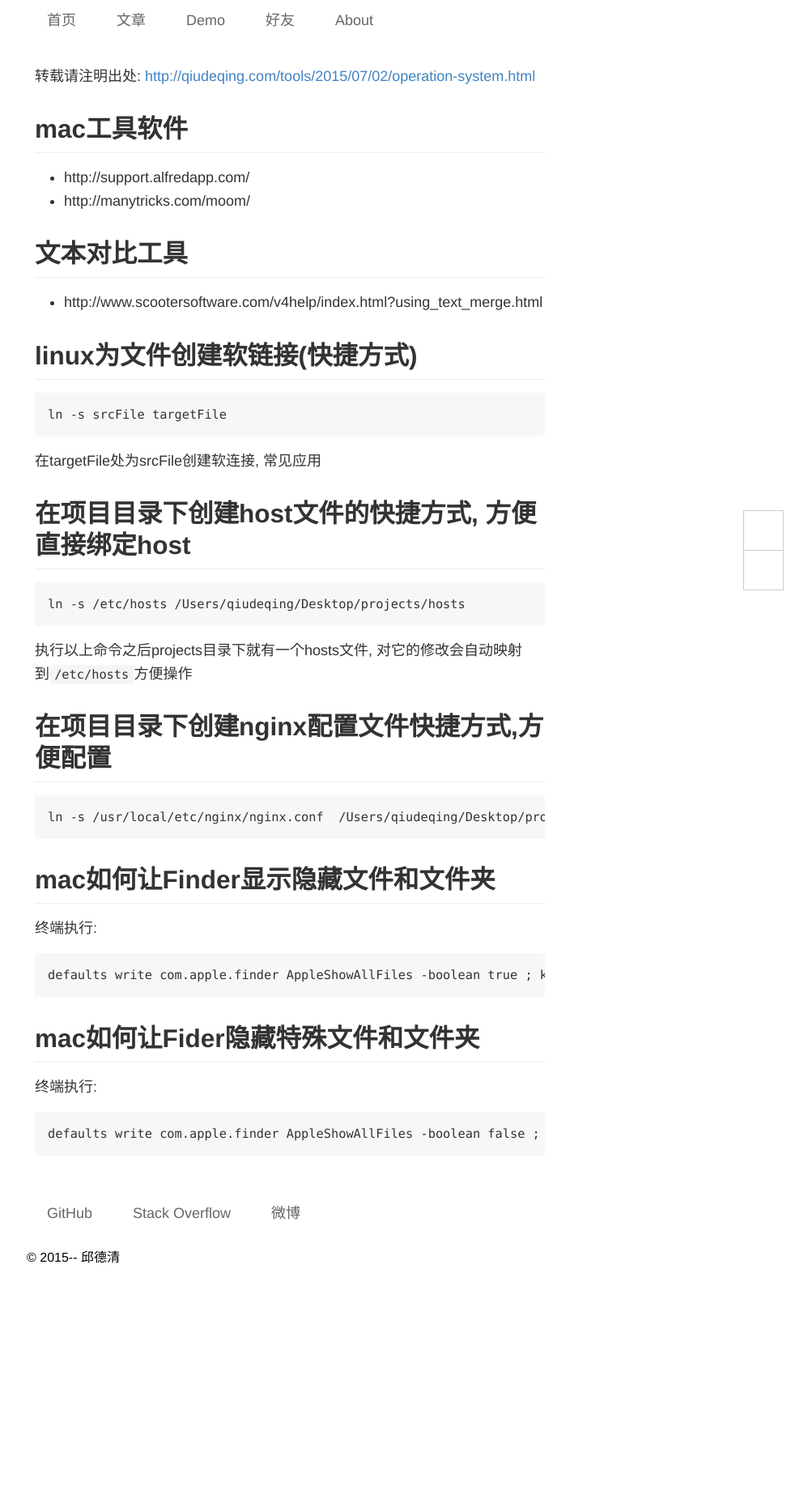
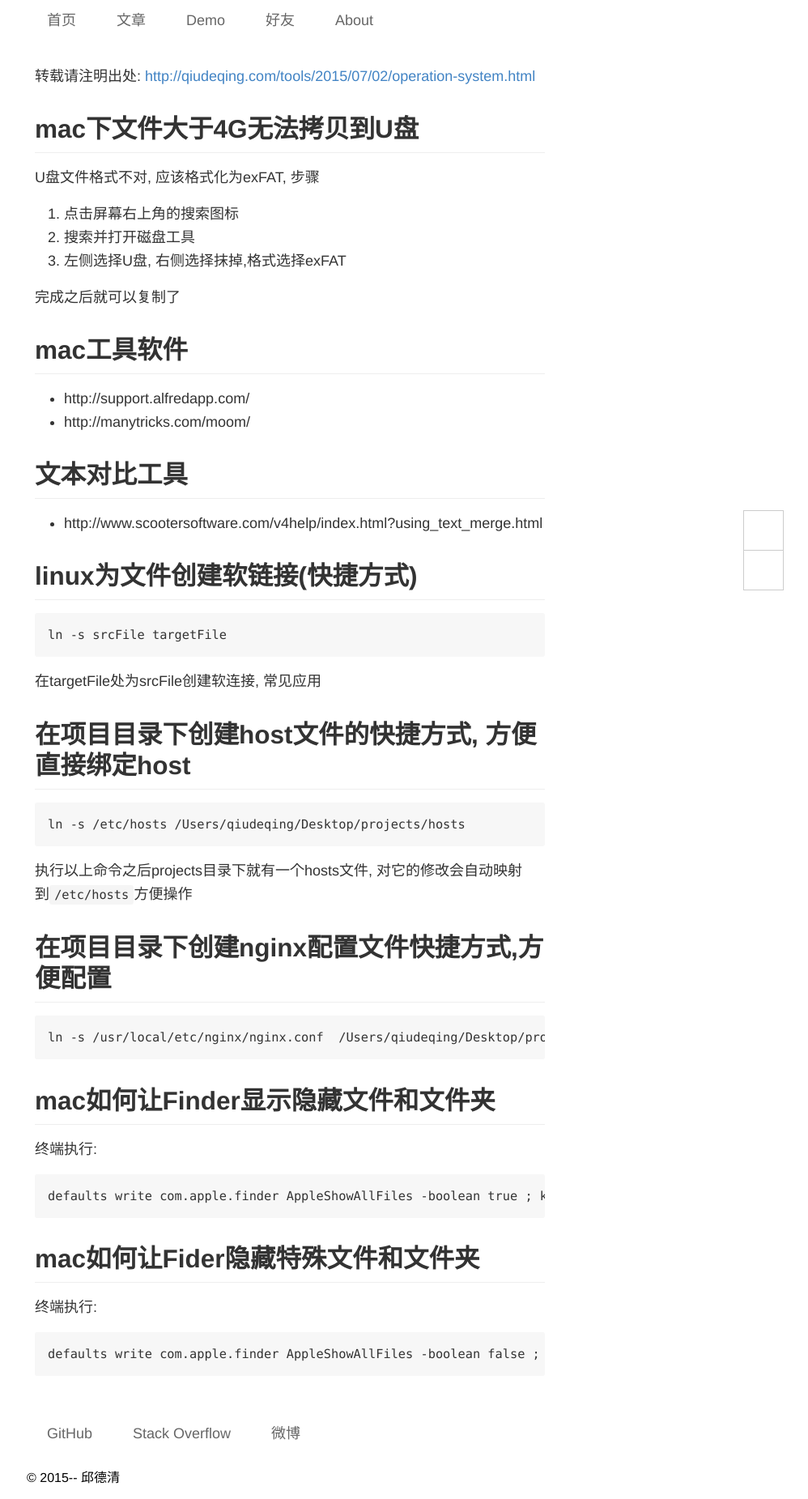
Before and after one commit to footmess/qiu-deqing.github.io, a Jekyll site: the page built from tools/_posts/2015-07-02-operation-system.md, in a window 1280 px wide. Shown: the whole page at 81% size, without its empty margins (282-1280 px from the left). Built offline with Jekyll 4.4.1, drawn with Linux system fonts in a browser that asks for light colours; some web fonts are replaced; comment, search, counter and statistics services are not loaded; before the commit the page ends 1579 px from its top, so only the background shows below that.

Commit message:
update operation

```diff
--- a/tools/_posts/2015-07-02-operation-system.md
+++ b/tools/_posts/2015-07-02-operation-system.md
@@ -1,6 +1,16 @@
 ---
 title: 操作系统常见操作
 ---
+
+## mac下文件大于4G无法拷贝到U盘
+
+U盘文件格式不对, 应该格式化为exFAT, 步骤
+
+1. 点击屏幕右上角的搜索图标
+2. 搜索并打开磁盘工具
+3. 左侧选择U盘, 右侧选择抹掉,格式选择exFAT
+
+完成之后就可以复制了
 
 ## mac工具软件
 
```
